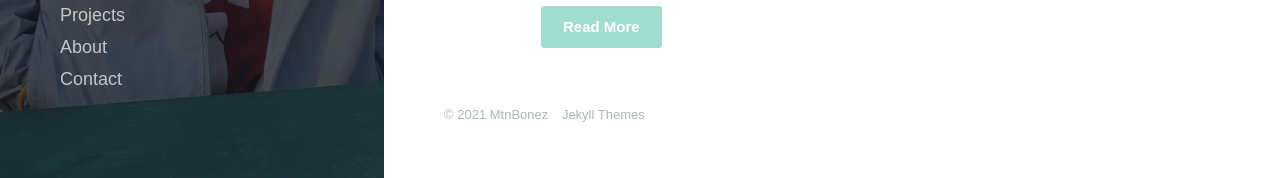
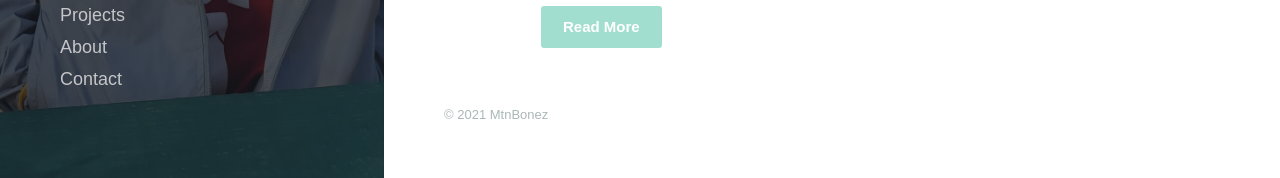
Before and after one commit to mtnbonez/mtnbonez.github.io, a Jekyll site: the page built from index.html, in a window 1280 px wide and 900 px high, scrolled down 441 px. Shown: the part 719-897 px from the top of the window. Built offline with Jekyll 4.4.1, drawn with Linux system fonts in a browser that asks for light colours; nearby versions of some CDN libraries; some web fonts are replaced; the list of posts is cut into pages by our own code.

Commit message:
Removing footer

```diff
--- a/_includes/footer.html
+++ b/_includes/footer.html
@@ -2,7 +2,7 @@
 
 	<div class="footer__copyright">
 		<span>© {{ 'now' | date: "%Y" }} {{ site.data.settings.basic_settings.site_title }}</span>
-		<a href="https://jekyllthemes.io" target="_blank">Jekyll Themes</a>
+		<!-- <a href="https://jekyllthemes.io" target="_blank">Jekyll Themes</a> -->
 	</div>
 
 </footer>
```
